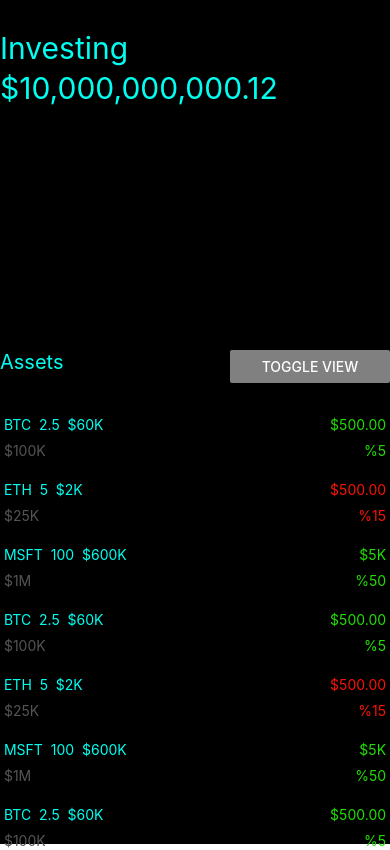
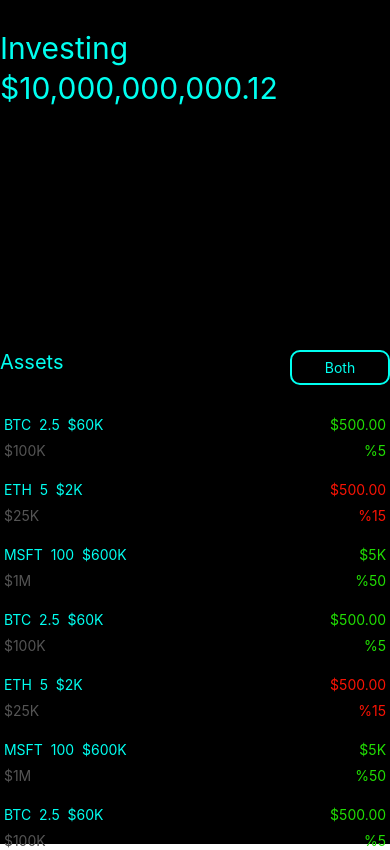
Before and after one commit to conroy-ricketts/Investment-Portfolio-Frontend, a React Native app: screen / in a window 390 px wide. Shown: the top 850 px of the page. Built offline with nearby package versions, Linux system fonts and the light colour scheme.

Commit message:
implement view toggle

```diff
--- a/src/screens/Assets.tsx
+++ b/src/screens/Assets.tsx
@@ -1,5 +1,5 @@
 import React, { useState } from 'react';
-import { Button, ScrollView, StyleSheet, Text, View } from 'react-native';
+import { TouchableOpacity, ScrollView, StyleSheet, Text, View } from 'react-native';
 import Graph from '../components/Graph';
 
 const styles = StyleSheet.create
@@ -56,10 +56,20 @@ const styles = StyleSheet.create
     },
     viewToggle:
     {
-        width: 160,
+        width: 100,
         height: 35,
         position: 'absolute',
         right: 0,
+        borderWidth: 2,
+        borderColor: '#00FFF0',
+        alignItems: 'center',
+        justifyContent: 'center',
+        borderRadius: 10,
+    },
+    viewToggleText:
+    {
+        color: '#00FFF0',
+        fontSize: 14,
     },
 });
 
@@ -87,6 +97,7 @@ export default function Assets()
 {
     let tempNetWorth = 10000000000.12321134;
     const [selectedView, setSelectedView] = useState(2);
+    const viewTitles: Array<string> = ['Crypto', 'Stocks', 'Both'];
 
     return (
         <View>
@@ -101,13 +112,9 @@ export default function Assets()
 
             <View style = {styles.assetsHeader}>
                 <Text style = {[styles.assetsHeaderText, {position: 'absolute', left: 0, top: 0}]}>{'Assets'}</Text>
-                <View style = {styles.viewToggle}>
-                    <Button
-                        onPress = {() => setSelectedView((selectedView + 1) % 3)}
-                        title = 'Toggle View'
-                        color = 'gray'
-                    />
-                </View>
+                <TouchableOpacity style = {styles.viewToggle} onPress = {() => setSelectedView((selectedView + 1) % 3)}>
+                    <Text style = {styles.viewToggleText}>{viewTitles[selectedView]}</Text>
+                </TouchableOpacity>
             </View>
 
             <ScrollView style = {styles.scrollView}>
```
